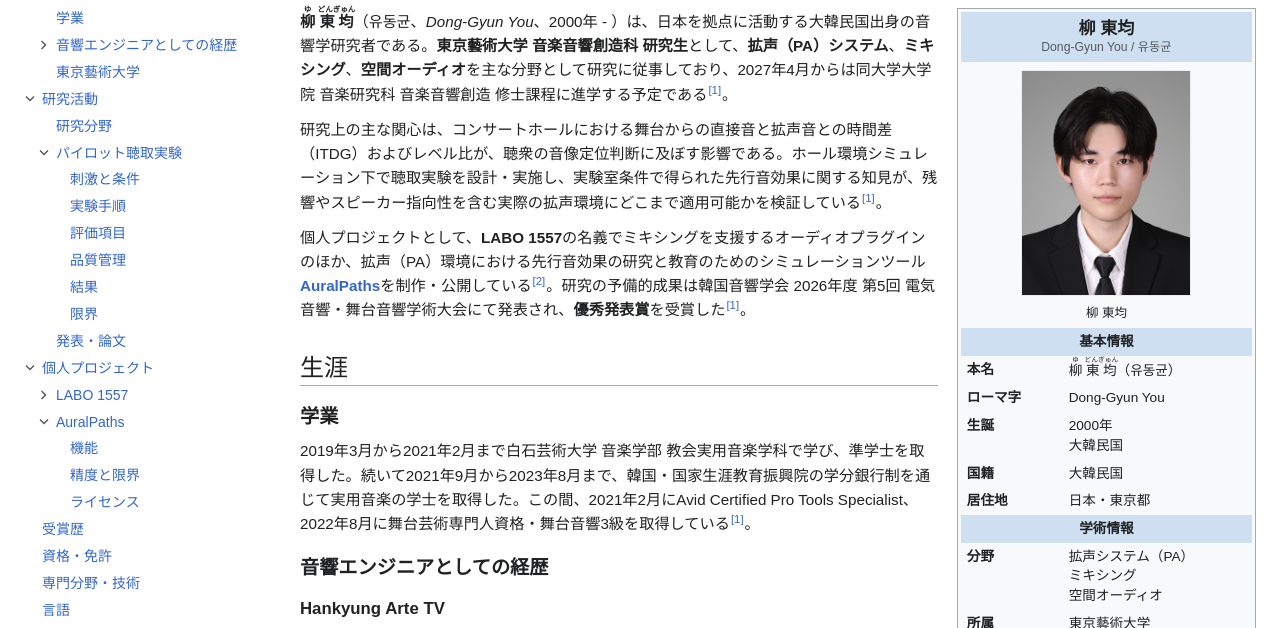
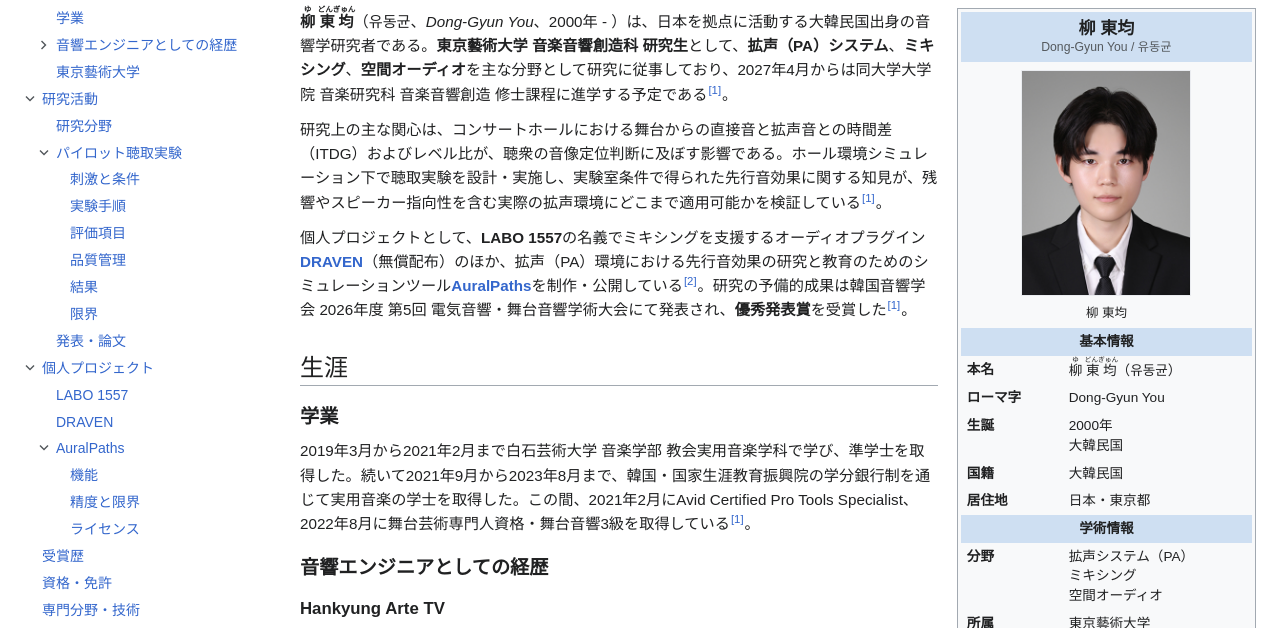
Before and after one commit to dlrjtt1/researcher-site, a plain HTML site: page index.html in a window 1280 px wide. Shown: the part 140-768 px from the top of the page. Drawn offline with Linux system fonts and the light colour scheme.

Commit message:
DRAVEN as a heading at the AuralPaths level; name DRAVEN in the intro (ja/ko/en)
Co-Authored-By: Claude Opus 5.5 <noreply@anthropic.com>
Claude-Session: https://claude.ai/code/session_013nqZm2iiGUsk5uc4u9c6pa

```diff
--- a/index.html
+++ b/index.html
@@ -348,7 +348,7 @@ body.editing [contenteditable="true"]:focus{outline:2px solid #ffa500}
 
     <p><b><ruby>柳<rt>ゆ</rt></ruby> <ruby>東均<rt>どんぎゅん</rt></ruby></b>（유동균、<i>Dong-Gyun You</i>、2000年 - ）は、日本を拠点に活動する大韓民国出身の音響学研究者である。<b>東京藝術大学 音楽音響創造科 研究生</b>として、<b>拡声（PA）システム</b>、<b>ミキシング</b>、<b>空間オーディオ</b>を主な分野として研究に従事しており、2027年4月からは同大学大学院 音楽研究科 音楽音響創造 修士課程に進学する予定である<sup class="ref"><a href="#ja-cite-1">[1]</a></sup>。</p>
     <p>研究上の主な関心は、コンサートホールにおける舞台からの直接音と拡声音との時間差（ITDG）およびレベル比が、聴衆の音像定位判断に及ぼす影響である。ホール環境シミュレーション下で聴取実験を設計・実施し、実験室条件で得られた先行音効果に関する知見が、残響やスピーカー指向性を含む実際の拡声環境にどこまで適用可能かを検証している<sup class="ref"><a href="#ja-cite-1">[1]</a></sup>。</p>
-    <p>個人プロジェクトとして、<b>LABO 1557</b>の名義でミキシングを支援するオーディオプラグインのほか、拡声（PA）環境における先行音効果の研究と教育のためのシミュレーションツール<b><a href="#ja-auralpaths">AuralPaths</a></b>を制作・公開している<sup class="ref"><a href="#ja-cite-2">[2]</a></sup>。研究の予備的成果は韓国音響学会 2026年度 第5回 電気音響・舞台音響学術大会にて発表され、<b>優秀発表賞</b>を受賞した<sup class="ref"><a href="#ja-cite-1">[1]</a></sup>。</p>
+    <p>個人プロジェクトとして、<b>LABO 1557</b>の名義でミキシングを支援するオーディオプラグイン<b><a href="#ja-draven">DRAVEN</a></b>（無償配布）のほか、拡声（PA）環境における先行音効果の研究と教育のためのシミュレーションツール<b><a href="#ja-auralpaths">AuralPaths</a></b>を制作・公開している<sup class="ref"><a href="#ja-cite-2">[2]</a></sup>。研究の予備的成果は韓国音響学会 2026年度 第5回 電気音響・舞台音響学術大会にて発表され、<b>優秀発表賞</b>を受賞した<sup class="ref"><a href="#ja-cite-1">[1]</a></sup>。</p>
 
     <h2 id="ja-life">生涯</h2>
     <h3 id="ja-life-edu">学業</h3>
@@ -443,7 +443,7 @@ body.editing [contenteditable="true"]:focus{outline:2px solid #ffa500}
     <h3 id="ja-labo" class="collapsible">LABO 1557<button type="button" class="sec-tg" aria-expanded="true" aria-controls="ja-labo-body" data-hide="折りたたむ" data-show="展開する">[折りたたむ]</button></h3>
     <div class="sec-body" id="ja-labo-body">
     <p><b>LABO 1557</b>は、「誰もが速く、簡単にミキシングできるようにしたい」という思いから始めた柳の個人プロジェクトである。この名義のもとで、ミキシング作業を手助けするオーディオプラグインを自ら設計・制作している。後述のAuralPathsもLABO 1557の名義で公開されている<sup class="ref"><a href="#ja-cite-2">[2]</a></sup>。</p>
-    <h4 id="ja-draven">DRAVEN <span class="sec-date">(Dynamic Reference Analysis and Verification Engine for Normalization)</span></h4>
+    <h3 id="ja-draven">DRAVEN <span class="sec-date">(Dynamic Reference Analysis and Verification Engine for Normalization)</span></h3>
     <p><b>DRAVEN</b>は、自分のミックスをリファレンス曲と比較するトーンバランス・アナライザー・プラグイン（VST3 / AU / Standalone）であり、LABO 1557の個人プロジェクトとして無償で配布している。ダウンロード、インストール案内、使用条件、サードパーティ告知は<a href="draven.html#/ja">DRAVENのページ</a>にある。</p>
     </div>
 
@@ -629,7 +629,7 @@ body.editing [contenteditable="true"]:focus{outline:2px solid #ffa500}
 
     <p><b>유동균</b>(柳 東均, <i>Dong-Gyun You</i>, 2000년 ~ )은 일본을 거점으로 활동하는 대한민국의 음향학 연구자이다. <b>도쿄예술대학 음악음향창조과 연구생</b>으로서 <b>확성(PA) 시스템</b>, <b>믹싱</b>, <b>공간 오디오</b>를 주요 분야로 연구하고 있으며, 2027년 4월부터 같은 대학 대학원 음악연구과 음악음향창조 석사과정에 진학할 예정이다<sup class="ref"><a href="#ko-cite-1">[1]</a></sup>.</p>
     <p>주요 관심사는 콘서트홀에서 무대로부터의 직접음과 확성음 사이의 시간차(ITDG) 및 레벨비가 청중의 음상정위 판단에 미치는 영향이다. 홀 환경 시뮬레이션 하에서 청취실험을 설계·수행하며, 실험실 조건에서 얻어진 선행음 효과(precedence effect)에 관한 지식이 잔향과 스피커 지향성을 포함한 실제 확성 환경에 어디까지 적용 가능한지를 검증하고 있다<sup class="ref"><a href="#ko-cite-1">[1]</a></sup>.</p>
-    <p>개인 프로젝트로 <b>LABO 1557</b>이라는 이름 아래 믹싱을 돕는 오디오 플러그인을 만들고 있으며, PA 환경에서의 선행음 효과를 연구하고 가르치기 위한 시뮬레이션 도구 <b><a href="#ko-auralpaths">AuralPaths</a></b>를 제작·공개하였다<sup class="ref"><a href="#ko-cite-2">[2]</a></sup>. 연구의 예비 성과는 한국음향학회 2026년도 제5회 전기음향·무대음향 학술대회에서 발표되어 <b>우수발표상</b>을 수상하였다<sup class="ref"><a href="#ko-cite-1">[1]</a></sup>.</p>
+    <p>개인 프로젝트로 <b>LABO 1557</b>이라는 이름 아래 믹싱을 돕는 오디오 플러그인 <b><a href="#ko-draven">DRAVEN</a></b>(무상 배포)을 만들고 있으며, PA 환경에서의 선행음 효과를 연구하고 가르치기 위한 시뮬레이션 도구 <b><a href="#ko-auralpaths">AuralPaths</a></b>를 제작·공개하였다<sup class="ref"><a href="#ko-cite-2">[2]</a></sup>. 연구의 예비 성과는 한국음향학회 2026년도 제5회 전기음향·무대음향 학술대회에서 발표되어 <b>우수발표상</b>을 수상하였다<sup class="ref"><a href="#ko-cite-1">[1]</a></sup>.</p>
 
     <h2 id="ko-life">생애</h2>
     <h3 id="ko-life-edu">학업</h3>
@@ -724,7 +724,7 @@ body.editing [contenteditable="true"]:focus{outline:2px solid #ffa500}
     <h3 id="ko-labo" class="collapsible">LABO 1557<button type="button" class="sec-tg" aria-expanded="true" aria-controls="ko-labo-body" data-hide="접기" data-show="펼치기">[접기]</button></h3>
     <div class="sec-body" id="ko-labo-body">
     <p><b>LABO 1557</b>은 "누구라도 빠르고 쉽게 믹싱을 할 수 있도록 만들고 싶다"는 생각에서 시작한 유동균의 개인 프로젝트이다. 이 이름 아래 믹싱 작업을 돕는 오디오 플러그인을 직접 설계·제작하고 있다. 아래의 AuralPaths도 LABO 1557 이름으로 공개되었다<sup class="ref"><a href="#ko-cite-2">[2]</a></sup>.</p>
-    <h4 id="ko-draven">DRAVEN <span class="sec-date">(Dynamic Reference Analysis and Verification Engine for Normalization)</span></h4>
+    <h3 id="ko-draven">DRAVEN <span class="sec-date">(Dynamic Reference Analysis and Verification Engine for Normalization)</span></h3>
     <p><b>DRAVEN</b>은 자신의 믹스를 레퍼런스 곡과 비교하는 톤 밸런스 분석 플러그인(VST3 / AU / Standalone)으로, LABO 1557의 개인 프로젝트로서 무상 배포한다. 다운로드, 설치 안내, 사용 조건과 서드파티 고지는 <a href="draven.html#/ko">DRAVEN 페이지</a>에 있다.</p>
     </div>
 
@@ -909,7 +909,7 @@ body.editing [contenteditable="true"]:focus{outline:2px solid #ffa500}
 
     <p><b>Dong-Gyun You</b> (Korean: 유동균; Japanese: 柳 東均; born 2000) is a Korean acoustics researcher based in Japan. He is a <b>Research Student in the Department of Musical Creativity and the Environment, Tokyo University of the Arts</b>, working mainly on <b>sound reinforcement (PA) systems</b>, <b>mixing</b> and <b>spatial audio</b>, and is scheduled to enter the master's programme in Musical Creativity and the Environment at the university's Graduate School of Music in April 2027<sup class="ref"><a href="#en-cite-1">[1]</a></sup>.</p>
     <p>His primary research interest is the effect of the time gap (ITDG) and level ratio between direct stage sound and reinforced sound on listeners' localization judgments in concert halls. He designs and conducts listening experiments under simulated hall conditions, testing how far laboratory findings on the precedence effect extend to realistic reinforcement environments involving reverberation and loudspeaker directivity<sup class="ref"><a href="#en-cite-1">[1]</a></sup>.</p>
-    <p>As personal projects under the name <b>LABO 1557</b>, he builds audio plug-ins that help with mixing and has released <b><a href="#en-auralpaths">AuralPaths</a></b>, a research and teaching tool for the precedence effect in sound reinforcement<sup class="ref"><a href="#en-cite-2">[2]</a></sup>. Preliminary results of his research were presented at the Acoustical Society of Korea (ASK) 2026 5th Conference on Electroacoustics and Stage Acoustics, where the work received the <b>Best Presentation Award</b><sup class="ref"><a href="#en-cite-1">[1]</a></sup>.</p>
+    <p>As personal projects under the name <b>LABO 1557</b>, he builds <b><a href="#en-draven">DRAVEN</a></b>, an audio plug-in that helps with mixing (distributed free of charge), and has released <b><a href="#en-auralpaths">AuralPaths</a></b>, a research and teaching tool for the precedence effect in sound reinforcement<sup class="ref"><a href="#en-cite-2">[2]</a></sup>. Preliminary results of his research were presented at the Acoustical Society of Korea (ASK) 2026 5th Conference on Electroacoustics and Stage Acoustics, where the work received the <b>Best Presentation Award</b><sup class="ref"><a href="#en-cite-1">[1]</a></sup>.</p>
 
     <h2 id="en-life">Life</h2>
     <h3 id="en-life-edu">Education</h3>
@@ -1004,7 +1004,7 @@ body.editing [contenteditable="true"]:focus{outline:2px solid #ffa500}
     <h3 id="en-labo" class="collapsible">LABO 1557<button type="button" class="sec-tg" aria-expanded="true" aria-controls="en-labo-body" data-hide="hide" data-show="show">[hide]</button></h3>
     <div class="sec-body" id="en-labo-body">
     <p><b>LABO 1557</b> is a personal project that began from his wish to let anyone mix quickly and easily. Under this name he designs and builds audio plug-ins that help with the mixing process. AuralPaths, described below, is also released under the LABO 1557 name<sup class="ref"><a href="#en-cite-2">[2]</a></sup>.</p>
-    <h4 id="en-draven">DRAVEN <span class="sec-date">(Dynamic Reference Analysis and Verification Engine for Normalization)</span></h4>
+    <h3 id="en-draven">DRAVEN <span class="sec-date">(Dynamic Reference Analysis and Verification Engine for Normalization)</span></h3>
     <p><b>DRAVEN</b> is a tonal-balance analyser plug-in (VST3 / AU / Standalone) that compares your mix with reference tracks, distributed free of charge as a LABO 1557 personal project. Download, installation notes, terms of use and third-party notices are on the <a href="draven.html#/en">DRAVEN page</a>.</p>
     </div>
 
```
